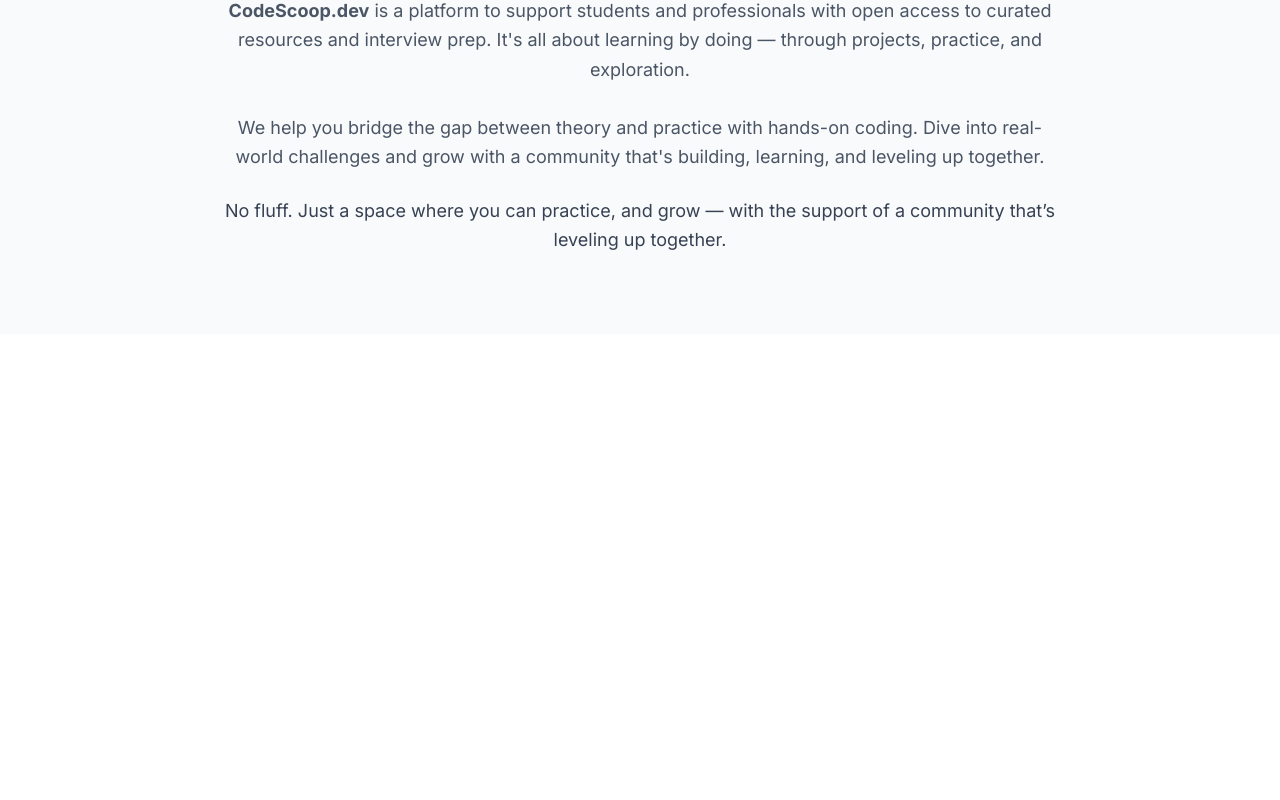
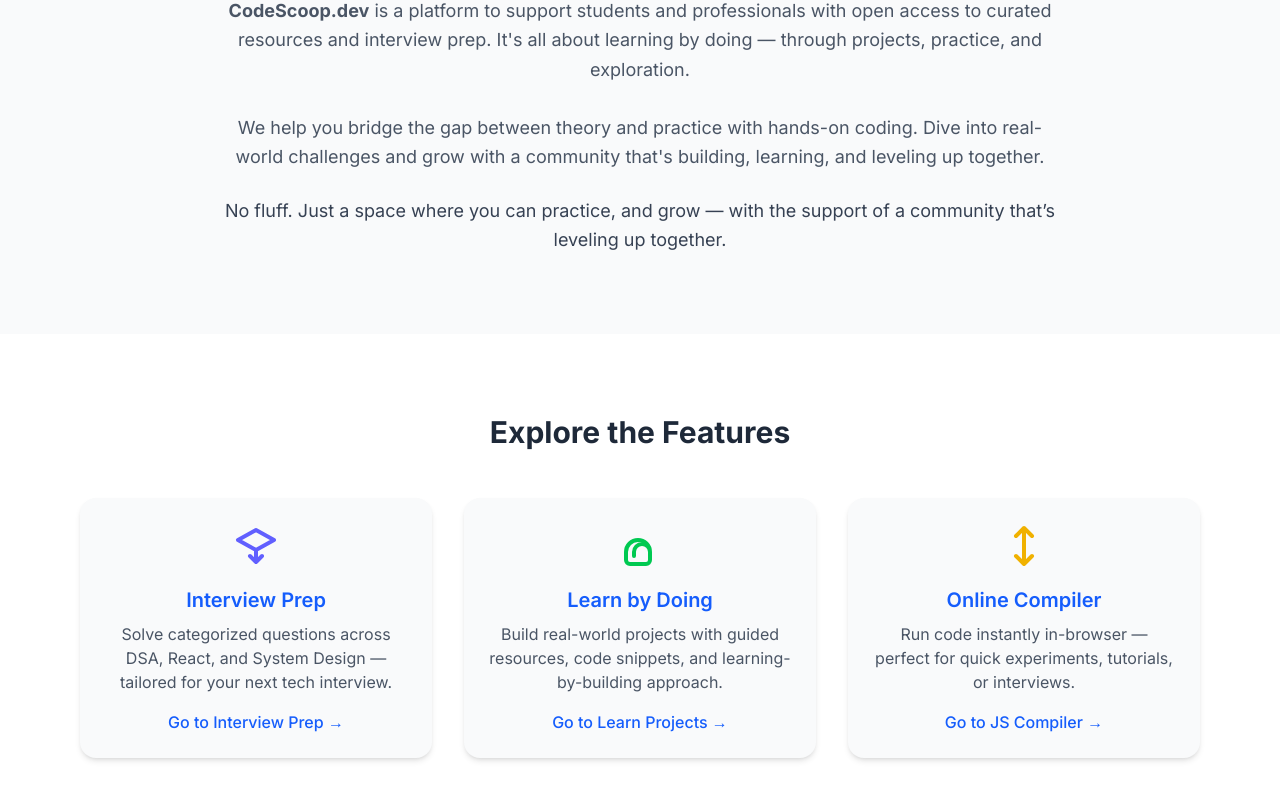
Before and after one commit to codescoop/codescoop-v2, a Next.js app: page / in a window 1280 px wide. Shown: the part 873-1673 px from the top of the page. Before the commit the page ends 1207 px from the top, so only its background shows below. Built offline with nearby package versions, Linux system fonts and the light colour scheme.

Commit message:
feat: add feature component on home page

```diff
--- a/src/app/page.tsx
+++ b/src/app/page.tsx
@@ -1,11 +1,13 @@
 import Hero from "../components/home/hero"
 import AboutSection from "../components/home/about"
+import Feature from "../components/home/Feature"
 
 export default function Home() {
   return (
    <div>
       <Hero/>
       <AboutSection/>
+      <Feature/>
     </div>
   );
 }
--- /dev/null
+++ b/src/components/home/Feature.jsx
@@ -0,0 +1,52 @@
+import React from 'react'
+
+const Feature = () => {
+  return (
+    <section id="features" className="py-20 bg-white">
+      <div className="max-w-6xl mx-auto px-4">
+        <h3 className="text-3xl font-bold text-center text-gray-800 mb-12">Explore the Features</h3>
+        <div className="grid md:grid-cols-3 gap-8">
+
+          {/* Interview Prep */}
+          <a href="/interview" className="block bg-gray-50 rounded-2xl shadow-md hover:shadow-lg transition p-6 text-center">
+            <div className="mb-4 flex justify-center">
+              <svg xmlns="http://www.w3.org/2000/svg" className="h-12 w-12 text-indigo-500" fill="none" viewBox="0 0 24 24" stroke="currentColor">
+                <path strokeLinecap="round" strokeLinejoin="round" strokeWidth="2" d="M12 14l9-5-9-5-9 5 9 5zm0 0v6m0 0l3-3m-3 3l-3-3" />
+              </svg>
+            </div>
+            <h4 className="text-xl font-semibold text-blue-600 mb-2">Interview Prep</h4>
+            <p className="text-gray-600">Solve categorized questions across DSA, React, and System Design — tailored for your next tech interview.</p>
+            <span className="inline-flex items-center mt-4 text-blue-600 font-medium">Go to Interview Prep →</span>
+          </a>
+
+          {/* Learn by Doing */}
+          <a href="/projects" className="block bg-gray-50 rounded-2xl shadow-md hover:shadow-lg transition p-6 text-center">
+            <div className="mb-4 flex justify-center">
+              <svg xmlns="http://www.w3.org/2000/svg" className="h-12 w-12 text-green-500" fill="none" viewBox="0 0 24 24" stroke="currentColor">
+                <path strokeLinecap="round" strokeLinejoin="round" strokeWidth="2" d="M9 17v-2a4 4 0 118 0v2m-6 4h4a2 2 0 002-2v-4a6 6 0 10-12 0v4a2 2 0 002 2h4z" />
+              </svg>
+            </div>
+            <h4 className="text-xl font-semibold text-blue-600 mb-2">Learn by Doing</h4>
+            <p className="text-gray-600">Build real-world projects with guided resources, code snippets, and learning-by-building approach.</p>
+            <span className="inline-flex items-center mt-4 text-blue-600 font-medium">Go to Learn Projects →</span>
+          </a>
+
+          {/* Online Compiler */}
+          <a href="/compiler" className="block bg-gray-50 rounded-2xl shadow-md hover:shadow-lg transition p-6 text-center">
+            <div className="mb-4 flex justify-center">
+              <svg xmlns="http://www.w3.org/2000/svg" className="h-12 w-12 text-yellow-500" fill="none" viewBox="0 0 24 24" stroke="currentColor">
+                <path strokeLinecap="round" strokeLinejoin="round" strokeWidth="2" d="M8 17l4 4 4-4m0-10l-4-4-4 4m4-4v18" />
+              </svg>
+            </div>
+            <h4 className="text-xl font-semibold text-blue-600 mb-2">Online Compiler</h4>
+            <p className="text-gray-600">Run code instantly in-browser — perfect for quick experiments, tutorials, or interviews.</p>
+            <span className="inline-flex items-center mt-4 text-blue-600 font-medium">Go to JS Compiler →</span>
+          </a>
+
+        </div>
+      </div>
+    </section>
+  )
+}
+
+export default Feature
```
